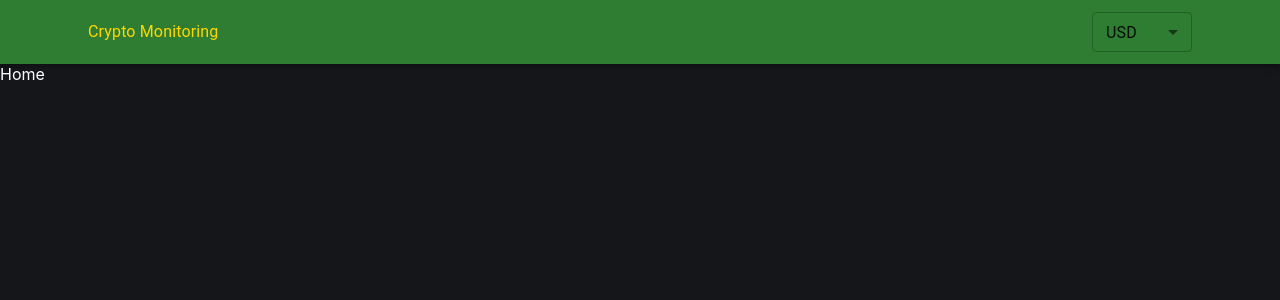
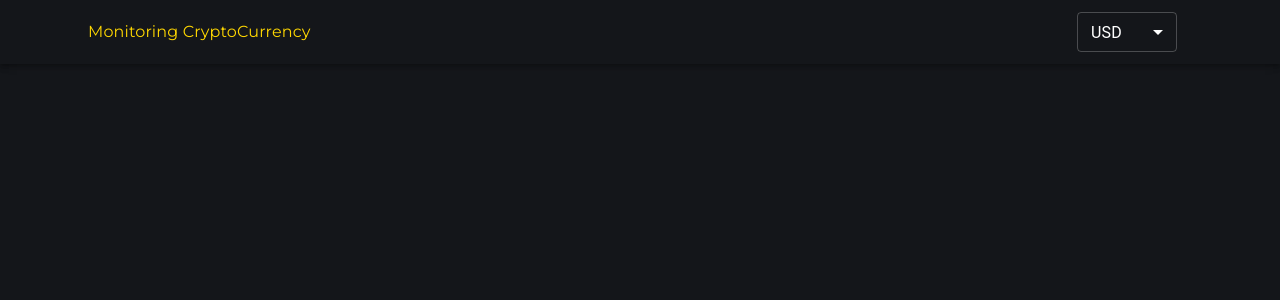
Before and after one commit to NurgaliyevS/Cryptocurrency-Tracker-, a React (Create React App) app: page / in a window 1280 px wide. Shown: the top 300 px of the page. Built offline with nearby package versions, Linux system fonts and the light colour scheme.

Commit message:
Added useContext, UseNav

```diff
--- a/package.json
+++ b/package.json
@@ -14,6 +14,7 @@
     "react-dom": "^18.1.0",
     "react-router-dom": "^6.3.0",
     "react-scripts": "5.0.1",
+    "sass": "^1.51.0",
     "web-vitals": "^2.1.4"
   },
   "scripts": {
--- a/src/App.css
+++ b/src/App.css
@@ -1,4 +1,4 @@
-@import url('https://fonts.googleapis.com/css2?family=Montserrat:wght@200;400;800&display=swap');
+@import url("https://fonts.googleapis.com/css2?family=Montserrat:wght@300;400;800&display=swap");
 
 *{
   margin: 0;
--- /dev/null
+++ b/src/CryptoContext.js
@@ -0,0 +1,27 @@
+import React, { createContext, useContext, useEffect, useState } from "react";
+
+const Crypto = createContext();
+
+const CryptoContext = ({ children }) => {
+  const [currency, setCurrency] = useState("USD");
+  const [symbol, setSymbol] = useState("$");
+
+  useEffect(() => {
+    if (currency === "USD") setSymbol("$");
+    else if (currency === "EUR") setSymbol("€");
+    else if (currency === "RUB") setSymbol("₽");
+    else if (currency === "KZT") setSymbol("₸");
+  }, [currency]);
+
+  return (
+    <Crypto.Provider value={{ currency, symbol, setCurrency }}>
+      {children}
+    </Crypto.Provider>
+  );
+};
+
+export default CryptoContext;
+
+export const CryptoState = () => {
+  return useContext(Crypto);
+};
--- /dev/null
+++ b/src/componets/Banner/Banner.css
@@ -0,0 +1,12 @@
+.banner{
+    background-image: url("../../../public/banner2.jpg");
+}
+
+.content{
+    height: 400;
+    display: flex;
+    flex-direction: column;
+    padding-top: 25;
+    justify-content: space-around;
+    background-color: yellow
+}
--- /dev/null
+++ b/src/componets/Banner/Banner.js
@@ -0,0 +1,14 @@
+import { Container } from "@mui/material";
+import React from "react";
+
+import "./Banner.css";
+
+const Banner = () => {
+  return (
+    <div className="banner content">
+      <Container></Container>
+    </div>
+  );
+};
+
+export default Banner;
--- a/src/componets/Header.css
+++ b/src/componets/Header.css
@@ -4,7 +4,7 @@
     /* flex: 1 spread to full width */
     flex: 1;
     color: gold;
-    font-family:  "Montserrat";
+    font-family: 'Montserrat', sans-serif;
     font-weight: bold;
     cursor: pointer;
 }
--- a/src/componets/Header.js
+++ b/src/componets/Header.js
@@ -1,5 +1,5 @@
 import React from "react";
-import { useHistory } from "react-router";
+import { useNavigate } from "react-router-dom";
 
 import {
   AppBar,
@@ -8,21 +8,53 @@ import {
   Container,
   MenuItem,
   Select,
+  createTheme,
+  ThemeProvider,
 } from "@mui/material";
 
 import "./Header.css";
+import { CryptoState } from "../CryptoContext";
 
 const Header = () => {
+  let navigate = useNavigate();
+  const { currency, setCurrency } = CryptoState();
+
+  const darkTheme = createTheme({
+    palette: {
+      mode: "dark",
+      primary: {
+        main: "#fff",
+      },
+    },
+  });
+
   return (
-    <AppBar color="success" position="static">
+    <ThemeProvider theme={darkTheme}>
+      <AppBar position="static" color="transparent" enableColorOnDark>
         <Container>
           <Toolbar>
-          <Typography className="headerPage">Crypto Monitoring</Typography>
+            <Typography
+              onClick={() => {
+                navigate("./");
+              }}
+              className="headerPage"
+              style={{ fontFamily: "Montserrat" }}
+            >
+              Monitoring CryptoCurrency
+            </Typography>
             <Select
               defaultValue={"USD"}
               label="CURRENCY"
               variant="outlined"
-            style={{ width: 100, height: 40, marginLeft: 15 }}
+              style={{
+                width: 100,
+                height: 40,
+                marginRight: 15,
+                color: "white",
+                borderColor: "white",
+              }}
+              value={currency}
+              onChange={(e) => setCurrency(e.target.value)}
             >
               <MenuItem value={"USD"}>USD</MenuItem>
               <MenuItem value={"EUR"}>EUR</MenuItem>
@@ -32,6 +64,7 @@ const Header = () => {
           </Toolbar>
         </Container>
       </AppBar>
+    </ThemeProvider>
   );
 };
 
--- a/src/index.js
+++ b/src/index.js
@@ -2,10 +2,13 @@ import React from "react";
 import ReactDOM from "react-dom/client";
 import "./index.css";
 import App from "./App";
+import CryptoContext from "./CryptoContext";
 
 const root = ReactDOM.createRoot(document.getElementById("root"));
 root.render(
   <React.StrictMode>
-    <App />
+    <CryptoContext>
+      <App />
+    </CryptoContext>
   </React.StrictMode>
 );
--- a/src/pages/HomePage.js
+++ b/src/pages/HomePage.js
@@ -1,7 +1,12 @@
 import React from "react";
+import Banner from "../componets/Banner/Banner";
 
 const HomePage = () => {
-  return <div>Home</div>;
+  return (
+    <>
+      <Banner />
+    </>
+  );
 };
 
 export default HomePage;
```
Also changed, not shown: public/banner2.jpg (added). Lines whose indentation alone changed are shown as unchanged.
